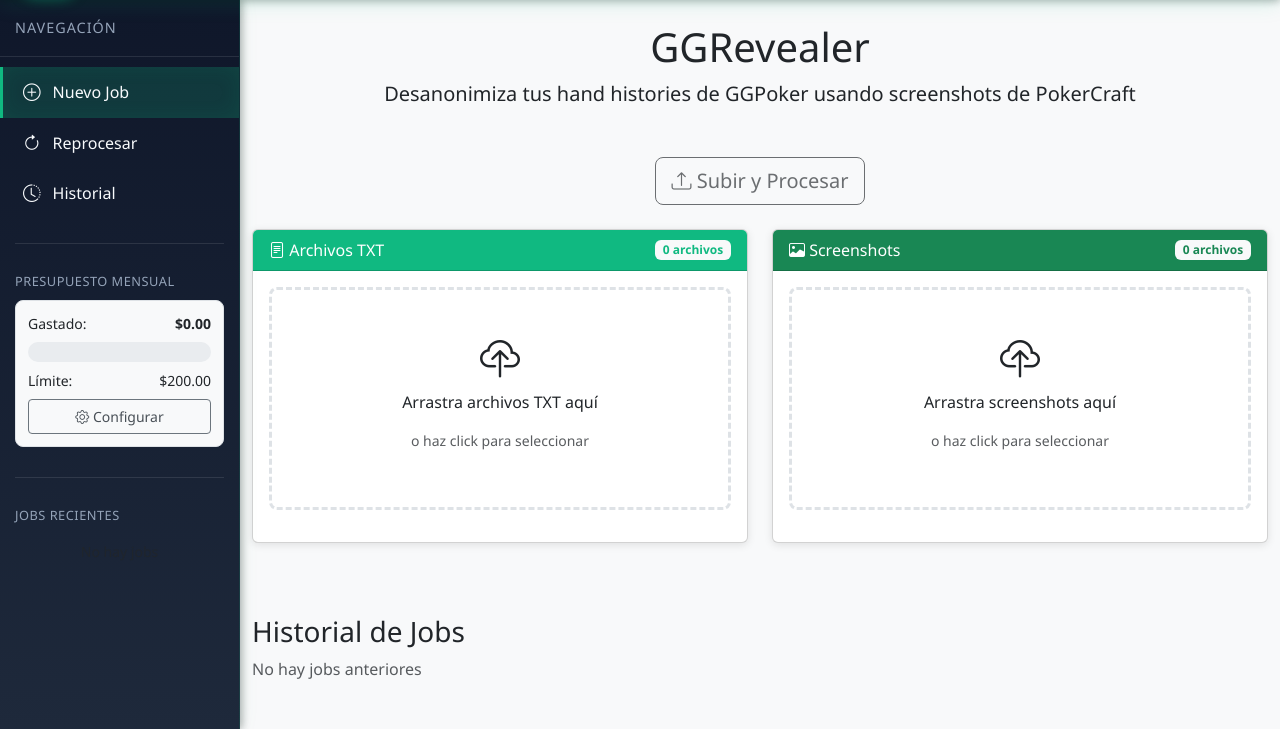
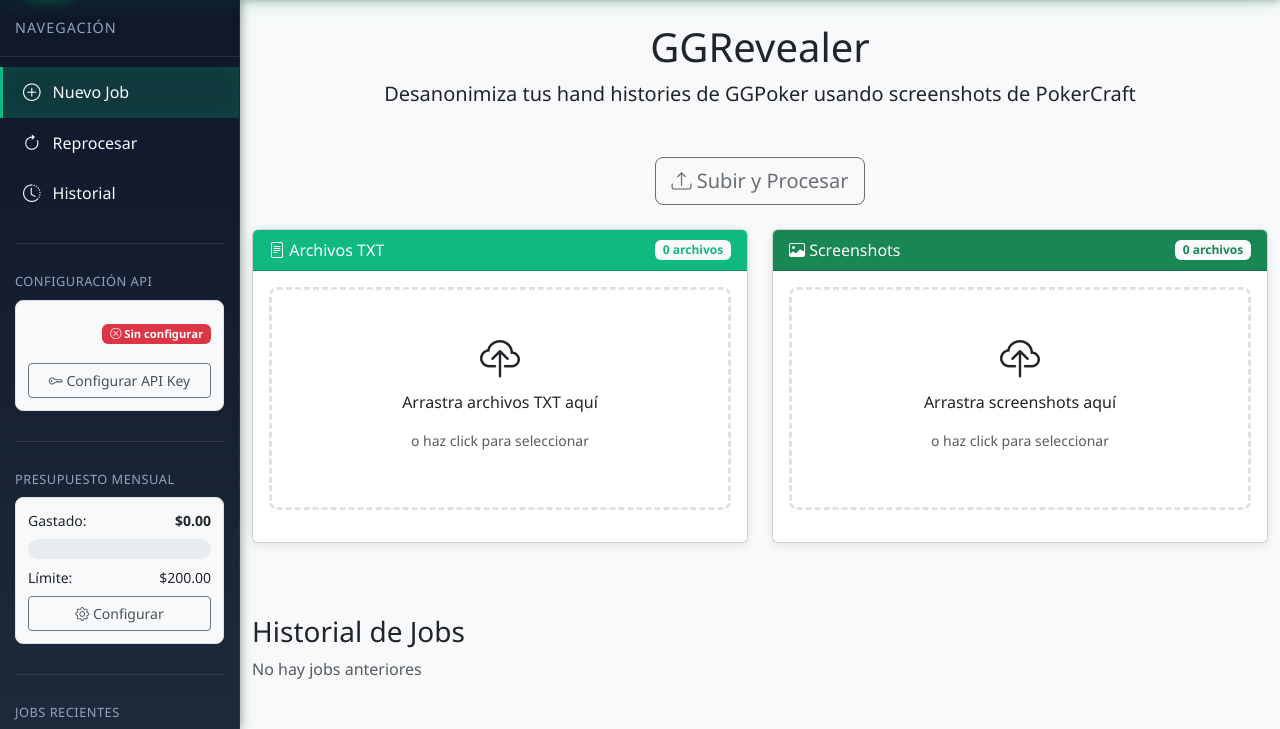
Before and after one commit to clickmediapropy/ggrevealer-3-repl, a FastAPI app: page /app in a window 1280 px wide. Shown: the part 71-800 px from the top of the page. Run offline with FastAPI, Linux system fonts and the light colour scheme; data that the repository does not hold is empty; some libraries are stand-ins or nearby versions.

Commit message:
feat: Implementar sistema de API keys de usuario
Permite a los usuarios proporcionar sus propias API keys de Google Gemini
para que los costos se carguen a sus cuentas en lugar de la del desarrollador.

**Cambios en Backend (main.py):**
- Agregar helper function `get_api_key_from_request()` para extraer API key de headers
- Crear endpoint `POST /api/validate-api-key` para validar API keys con Gemini
- Modificar `POST /api/process/{job_id}` para aceptar API key desde headers (X-Gemini-API-Key)
- Actualizar `run_processing_pipeline()` para usar API key del usuario o fallback a env

**Cambios en Frontend:**
- Agregar modal de configuración de API key en templates/index.html
- Agregar sección de estado de API key en sidebar con badge de estado
- Implementar funciones JavaScript para:
  - Guardar/recuperar API key en localStorage
  - Validar API key con endpoint del backend
  - Enviar API key en headers de todas las requests de procesamiento
- Agregar estilos CSS para modal y badges de estado

**Flujo de Usuario:**
1. Usuario abre la app → Modal de API key si no está configurada
2. Usuario ingresa su API key → Se valida contra Gemini API
3. API key válida → Se guarda en localStorage
4. Procesamiento de jobs → API key se envía en header X-Gemini-API-Key
5. Backend usa API key del usuario o fallback a variable de entorno

**Características:**
- Almacenamiento local en navegador (localStorage)
- Validación en tiempo real con Gemini API
- Fallback automático a API key de entorno si no se provee
- Badge visual de estado (configurada/sin configurar)
- Botón para configurar/cambiar API key en cualquier momento

🤖 Generated with [Claude Code](https://claude.com/claude-code)

Co-Authored-By: Claude <noreply@anthropic.com>

```diff
--- a/main.py
+++ b/main.py
@@ -105,6 +105,25 @@ async def startup_event():
 # HELPER FUNCTIONS
 # ============================================================================
 
+def get_api_key_from_request(request: Request) -> str:
+    """
+    Get API key from request header or fallback to environment variable
+
+    Args:
+        request: FastAPI Request object
+
+    Returns:
+        API key string (from header or env)
+    """
+    # Try to get API key from request header
+    user_api_key = request.headers.get('X-Gemini-API-Key')
+    if user_api_key and user_api_key.strip():
+        return user_api_key.strip()
+
+    # Fallback to environment variable
+    return os.getenv('GEMINI_API_KEY', 'DUMMY_API_KEY_FOR_TESTING')
+
+
 async def ocr_hand_id_with_retry(
     screenshot_path: str,
     screenshot_filename: str,
@@ -234,7 +253,7 @@ async def upload_files(
 
 
 @app.post("/api/process/{job_id}")
-async def process_job(job_id: int, background_tasks: BackgroundTasks):
+async def process_job(job_id: int, request: Request, background_tasks: BackgroundTasks):
     """Start processing a job in the background (supports reprocessing)"""
     job = get_job(job_id)
     if not job:
@@ -265,7 +284,11 @@ async def process_job(job_id: int, background_tasks: BackgroundTasks):
 
         print(f"[JOB {job_id}] Reprocessing: cleared previous results")
 
-    background_tasks.add_task(run_processing_pipeline, job_id)
+    # Get API key from request header or fallback to env
+    api_key = get_api_key_from_request(request)
+
+    # Start processing with user's API key
+    background_tasks.add_task(run_processing_pipeline, job_id, api_key)
     update_job_status(job_id, 'processing')
 
     return {"job_id": job_id, "status": "processing", "is_reprocess": is_reprocess}
@@ -418,6 +441,55 @@ async def update_budget(request: Request):
     save_budget_config(monthly_budget, budget_reset_day)
 
     return {"message": "Budget configuration updated", "monthly_budget": monthly_budget, "budget_reset_day": budget_reset_day}
+
+
+@app.post("/api/validate-api-key")
+async def validate_api_key(request: Request):
+    """
+    Validate a Gemini API key by testing it with a simple request
+
+    Expects JSON body: {"api_key": "your-api-key-here"}
+    Returns: {"valid": true/false, "error": "message" (if invalid)}
+    """
+    try:
+        data = await request.json()
+        api_key = data.get('api_key', '').strip()
+
+        if not api_key:
+            return JSONResponse(
+                status_code=400,
+                content={"valid": False, "error": "API key is required"}
+            )
+
+        # Test the API key with a minimal Gemini request
+        genai.configure(api_key=api_key)
+
+        # Use the simplest possible request to test the key
+        model = genai.GenerativeModel('gemini-2.0-flash-exp')
+        response = model.generate_content("Test")
+
+        # If we got here, the API key is valid
+        return {"valid": True, "message": "API key is valid"}
+
+    except Exception as e:
+        error_message = str(e)
+
+        # Check for common error patterns
+        if "API_KEY_INVALID" in error_message or "invalid API key" in error_message.lower():
+            return JSONResponse(
+                status_code=401,
+                content={"valid": False, "error": "API key inválida. Verifica que sea correcta."}
+            )
+        elif "quota" in error_message.lower() or "limit" in error_message.lower():
+            return JSONResponse(
+                status_code=429,
+                content={"valid": False, "error": "Límite de cuota excedido. Verifica tu saldo en Google Cloud."}
+            )
+        else:
+            return JSONResponse(
+                status_code=500,
+                content={"valid": False, "error": f"Error al validar API key: {error_message}"}
+            )
 
 
 @app.get("/api/job/{job_id}/screenshots")
@@ -1394,8 +1466,14 @@ def calculate_job_cost(ocr1_count: int, ocr2_count: int) -> float:
     return total_images * GEMINI_COST_PER_IMAGE
 
 
-def run_processing_pipeline(job_id: int):
-    """Execute the full processing pipeline for a job"""
+def run_processing_pipeline(job_id: int, api_key: str = None):
+    """
+    Execute the full processing pipeline for a job
+
+    Args:
+        job_id: Job ID to process
+        api_key: Gemini API key (from user or fallback to env)
+    """
     import time
 
     # Initialize logger for this job
@@ -1454,8 +1532,11 @@ def run_processing_pipeline(job_id: int):
                    max_concurrent=10)
         step_start = time.time()
 
-        # Get API key
-        api_key = os.getenv('GEMINI_API_KEY', 'DUMMY_API_KEY_FOR_TESTING')
+        # Use provided API key or fallback to environment
+        if not api_key or not api_key.strip():
+            api_key = os.getenv('GEMINI_API_KEY', 'DUMMY_API_KEY_FOR_TESTING')
+
+        logger.info(f"Using API key: {'User-provided' if api_key != os.getenv('GEMINI_API_KEY') else 'Environment'}")
 
         # Semaphore will be created inside each event loop to avoid cross-loop binding
         semaphore = None
--- a/static/css/styles.css
+++ b/static/css/styles.css
@@ -999,6 +999,31 @@ body {
     }
 }
 
+/* API Key Component Styles */
+.api-key-card {
+    padding: 12px;
+    background-color: #f8f9fa;
+    border-radius: 8px;
+    border: 1px solid #dee2e6;
+}
+
+.api-key-card .badge {
+    font-size: 0.7rem;
+    padding: 4px 8px;
+}
+
+.api-key-card .btn-outline-secondary {
+    font-size: 0.875rem;
+    padding: 6px 12px;
+    color: #495057;
+    border-color: #6c757d;
+}
+
+.api-key-card .btn-outline-secondary:hover {
+    background-color: #6c757d;
+    color: white;
+}
+
 /* Budget Component Styles */
 .budget-card {
     padding: 12px;
--- a/static/js/app.js
+++ b/static/js/app.js
@@ -331,7 +331,8 @@ if (uploadBtn) {
         currentJobId = uploadData.job_id;
 
         const processResponse = await fetch(`${API_BASE}/api/process/${currentJobId}`, {
-            method: 'POST'
+            method: 'POST',
+            headers: getHeadersWithApiKey()
         });
 
         if (!processResponse.ok) {
@@ -2079,7 +2080,8 @@ async function reprocessDevJob() {
     try {
         // Call the existing /api/process endpoint (it now handles reprocessing)
         const response = await fetch(`${API_BASE}/api/process/${jobId}`, {
-            method: 'POST'
+            method: 'POST',
+            headers: getHeadersWithApiKey()
         });
 
         if (!response.ok) {
@@ -2278,6 +2280,145 @@ function updateTabVisibility() {
     document.getElementById('no-files-message').style.display = hasFiles ? 'none' : 'block';
     document.getElementById('no-screenshots-message').style.display = hasScreenshots ? 'none' : 'block';
     document.getElementById('no-debug-message').style.display = hasDebug ? 'none' : 'block';
+}
+
+// ========================================
+// API KEY MANAGEMENT
+// ========================================
+
+function getApiKey() {
+    return localStorage.getItem('gemini_api_key');
+}
+
+function getHeadersWithApiKey() {
+    const headers = {};
+    const apiKey = getApiKey();
+    if (apiKey) {
+        headers['X-Gemini-API-Key'] = apiKey;
+    }
+    return headers;
+}
+
+function hasApiKey() {
+    const key = getApiKey();
+    return key && key.trim() !== '';
+}
+
+function updateApiKeyStatus() {
+    const statusBadge = document.getElementById('api-key-status');
+    if (!statusBadge) return;
+
+    if (hasApiKey()) {
+        const key = getApiKey();
+        const maskedKey = '***' + key.slice(-4);
+        statusBadge.innerHTML = `<i class="bi bi-check-circle"></i> ${maskedKey}`;
+        statusBadge.className = 'badge bg-success';
+    } else {
+        statusBadge.innerHTML = '<i class="bi bi-x-circle"></i> Sin configurar';
+        statusBadge.className = 'badge bg-danger';
+    }
+}
+
+function checkApiKeyOnStartup() {
+    if (!hasApiKey()) {
+        // Open modal automatically if no API key is configured
+        const apiKeyModal = new bootstrap.Modal(document.getElementById('apiKeyModal'));
+        apiKeyModal.show();
+    }
+    updateApiKeyStatus();
+}
+
+async function validateAndSaveApiKey() {
+    const apiKeyInput = document.getElementById('api-key-input');
+    const apiKey = apiKeyInput.value.trim();
+
+    const errorDiv = document.getElementById('api-key-error');
+    const successDiv = document.getElementById('api-key-success');
+    const validatingDiv = document.getElementById('api-key-validating');
+    const saveBtn = document.getElementById('save-api-key-btn');
+
+    // Hide all messages
+    errorDiv.classList.add('d-none');
+    successDiv.classList.add('d-none');
+    validatingDiv.classList.remove('d-none');
+    saveBtn.disabled = true;
+
+    // Validate input
+    if (!apiKey || apiKey.length < 20) {
+        errorDiv.textContent = 'Por favor ingresa una API key válida';
+        errorDiv.classList.remove('d-none');
+        validatingDiv.classList.add('d-none');
+        saveBtn.disabled = false;
+        return;
+    }
+
+    try {
+        // Validate with server
+        const response = await fetch(`${API_BASE}/api/validate-api-key`, {
+            method: 'POST',
+            headers: {
+                'Content-Type': 'application/json',
+            },
+            body: JSON.stringify({ api_key: apiKey })
+        });
+
+        const data = await response.json();
+
+        if (!response.ok || !data.valid) {
+            throw new Error(data.error || 'API key inválida');
+        }
+
+        // Save to localStorage
+        localStorage.setItem('gemini_api_key', apiKey);
+
+        // Show success
+        validatingDiv.classList.add('d-none');
+        successDiv.classList.remove('d-none');
+
+        // Update status badge
+        updateApiKeyStatus();
+
+        // Close modal after 1.5 seconds
+        setTimeout(() => {
+            const modal = bootstrap.Modal.getInstance(document.getElementById('apiKeyModal'));
+            modal.hide();
+            successDiv.classList.add('d-none');
+            apiKeyInput.value = '';
+        }, 1500);
+
+    } catch (error) {
+        console.error('API key validation failed:', error);
+        errorDiv.textContent = error.message || 'Error al validar la API key. Verifica que sea correcta.';
+        errorDiv.classList.remove('d-none');
+        validatingDiv.classList.add('d-none');
+    } finally {
+        saveBtn.disabled = false;
+    }
+}
+
+function clearApiKey() {
+    if (confirm('¿Estás seguro de que quieres eliminar tu API key? Necesitarás configurarla nuevamente para procesar jobs.')) {
+        localStorage.removeItem('gemini_api_key');
+        updateApiKeyStatus();
+        document.getElementById('api-key-input').value = '';
+
+        const modal = bootstrap.Modal.getInstance(document.getElementById('apiKeyModal'));
+        modal.hide();
+    }
+}
+
+function toggleApiKeyVisibility() {
+    const input = document.getElementById('api-key-input');
+    const toggleBtn = document.getElementById('toggle-api-key-visibility');
+    const icon = toggleBtn.querySelector('i');
+
+    if (input.type === 'password') {
+        input.type = 'text';
+        icon.className = 'bi bi-eye-slash';
+    } else {
+        input.type = 'password';
+        icon.className = 'bi bi-eye';
+    }
 }
 
 // ========================================
@@ -2441,7 +2582,8 @@ document.addEventListener('DOMContentLoaded', () => {
 
                 try {
                     const response = await fetch(`${API_BASE}/api/process/${jobId}`, {
-                        method: 'POST'
+                        method: 'POST',
+                        headers: getHeadersWithApiKey()
                     });
 
                     if (!response.ok) {
--- a/templates/index.html
+++ b/templates/index.html
@@ -51,6 +51,24 @@
                     <span>Historial</span>
                 </a>
             </nav>
+
+            <div class="sidebar-divider"></div>
+
+            <!-- API Key Configuration -->
+            <div class="sidebar-section">
+                <h6 class="sidebar-section-title">Configuración API</h6>
+                <div class="api-key-card">
+                    <div class="d-flex align-items-center justify-content-between mb-2">
+                        <span class="small">Gemini API Key:</span>
+                        <span id="api-key-status" class="badge bg-danger">
+                            <i class="bi bi-x-circle"></i> Sin configurar
+                        </span>
+                    </div>
+                    <button class="btn btn-sm btn-outline-secondary w-100" data-bs-toggle="modal" data-bs-target="#apiKeyModal">
+                        <i class="bi bi-key"></i> Configurar API Key
+                    </button>
+                </div>
+            </div>
 
             <div class="sidebar-divider"></div>
 
@@ -544,6 +562,62 @@
         </div>
     </div>
 
+    <!-- API Key Configuration Modal -->
+    <div class="modal fade" id="apiKeyModal" tabindex="-1" aria-labelledby="apiKeyModalLabel" aria-hidden="true" data-bs-backdrop="static" data-bs-keyboard="false">
+        <div class="modal-dialog">
+            <div class="modal-content">
+                <div class="modal-header">
+                    <h5 class="modal-title" id="apiKeyModalLabel">
+                        <i class="bi bi-key"></i> Configurar Gemini API Key
+                    </h5>
+                    <button type="button" class="btn-close" data-bs-dismiss="modal" aria-label="Close" id="api-key-modal-close"></button>
+                </div>
+                <div class="modal-body">
+                    <div class="alert alert-info">
+                        <i class="bi bi-info-circle"></i>
+                        <strong>¿Por qué necesitas esto?</strong><br>
+                        Ingresa tu propia API key de Google Gemini para que los costos de procesamiento se facturen a tu cuenta.
+                    </div>
+                    <div class="mb-3">
+                        <label for="api-key-input" class="form-label">Google Gemini API Key</label>
+                        <div class="input-group">
+                            <span class="input-group-text"><i class="bi bi-key"></i></span>
+                            <input type="password" class="form-control" id="api-key-input"
+                                   placeholder="AIzaSy...">
+                            <button class="btn btn-outline-secondary" type="button" id="toggle-api-key-visibility">
+                                <i class="bi bi-eye"></i>
+                            </button>
+                        </div>
+                        <div class="form-text">
+                            Obtén tu API key en: <a href="https://makersuite.google.com/app/apikey" target="_blank">Google AI Studio</a>
+                        </div>
+                    </div>
+                    <div id="api-key-error" class="alert alert-danger d-none">
+                        <!-- Error message will be shown here -->
+                    </div>
+                    <div id="api-key-success" class="alert alert-success d-none">
+                        <i class="bi bi-check-circle"></i> API Key validada correctamente
+                    </div>
+                    <div id="api-key-validating" class="alert alert-warning d-none">
+                        <div class="d-flex align-items-center">
+                            <div class="spinner-border spinner-border-sm me-2" role="status"></div>
+                            <span>Validando API Key...</span>
+                        </div>
+                    </div>
+                </div>
+                <div class="modal-footer">
+                    <button type="button" class="btn btn-secondary" data-bs-dismiss="modal">Cancelar</button>
+                    <button type="button" class="btn btn-warning" id="clear-api-key-btn">
+                        <i class="bi bi-trash"></i> Limpiar
+                    </button>
+                    <button type="button" class="btn btn-primary" id="save-api-key-btn">
+                        <i class="bi bi-check-lg"></i> Validar y Guardar
+                    </button>
+                </div>
+            </div>
+        </div>
+    </div>
+
     <!-- Budget Configuration Modal -->
     <div class="modal fade" id="budgetModal" tabindex="-1" aria-labelledby="budgetModalLabel" aria-hidden="true">
         <div class="modal-dialog">
```
